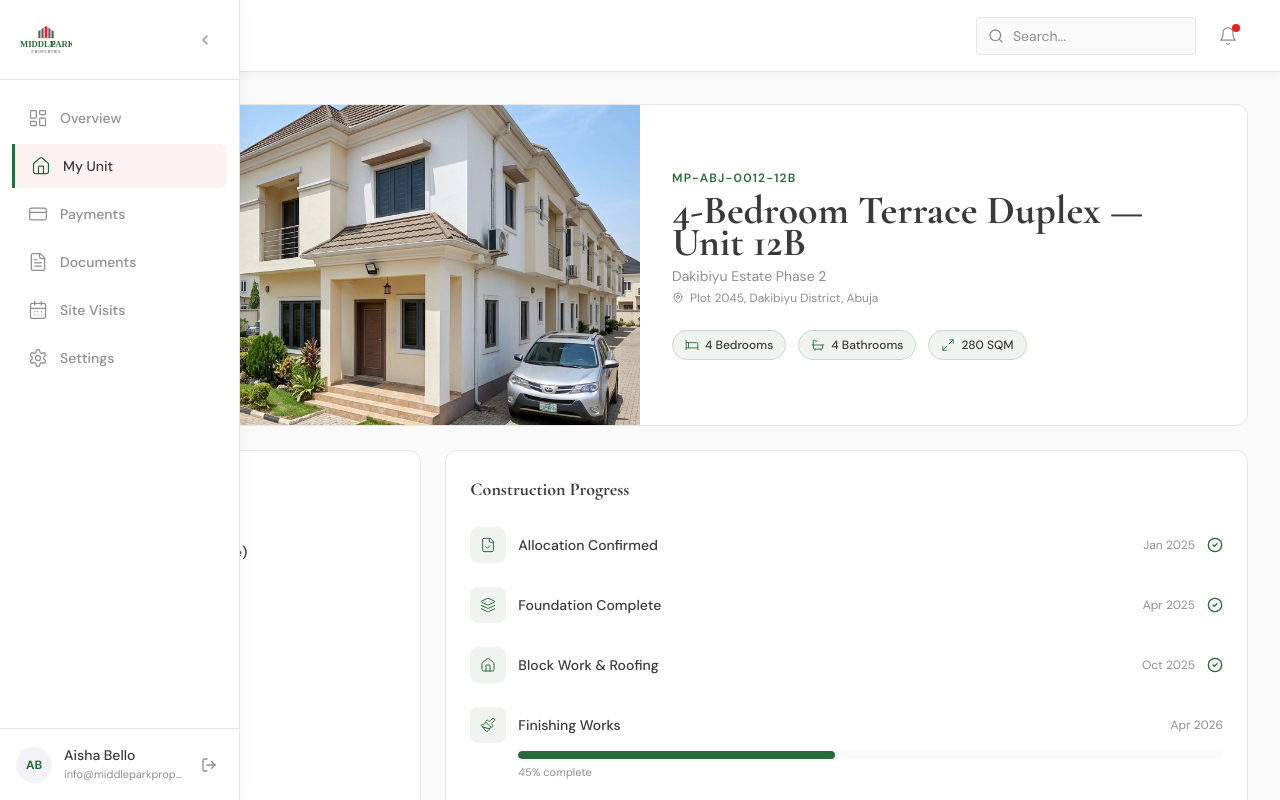
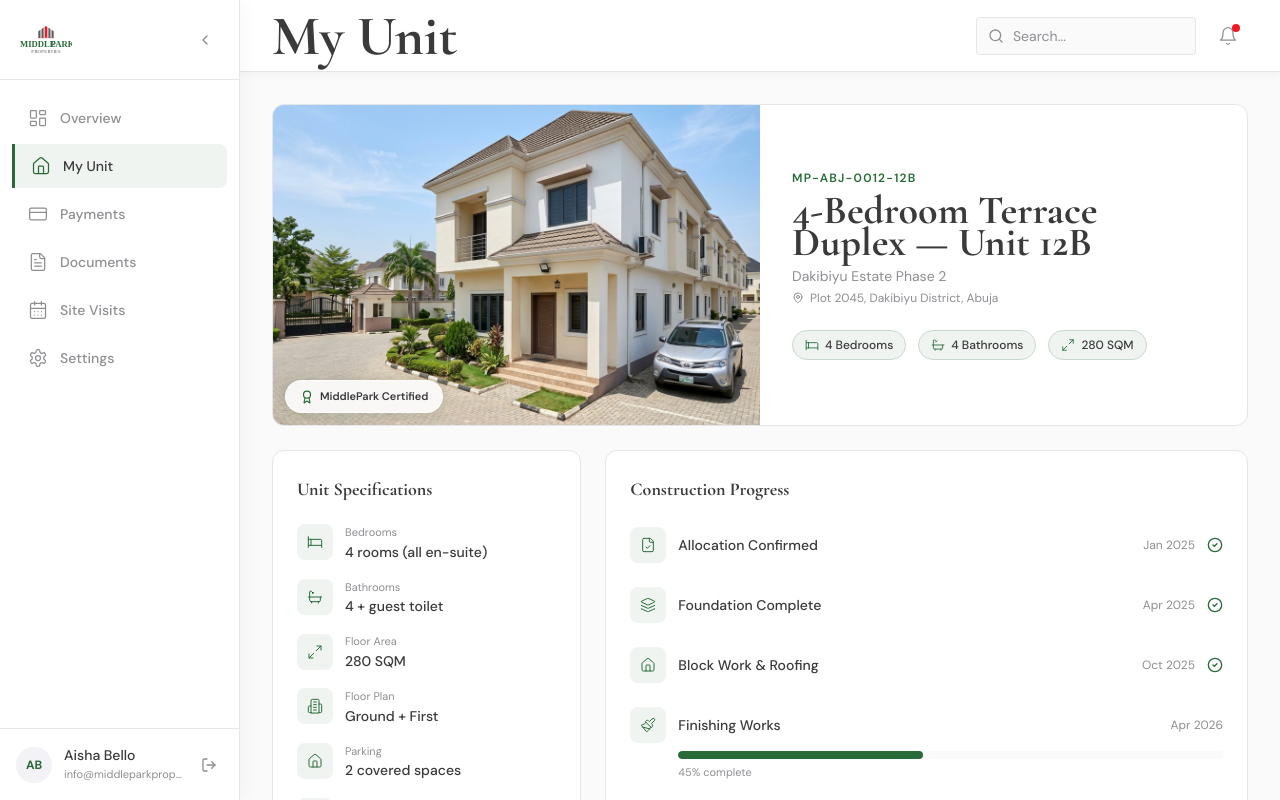
Before and after one commit to Zippatek/middlepark-website, a Next.js app: page /portal/my-unit in a window 1280 px wide. Shown: the top 800 px of the page. Built offline with nearby package versions, Linux system fonts and the light colour scheme.

Commit message:
feat: update hero branding, implement global portal sidebar state management, and add background imagery

```diff
--- a/src/app/(public)/page.tsx
+++ b/src/app/(public)/page.tsx
@@ -480,8 +480,21 @@ export default function HomePage() {
       {/* 1. HERO — IMMERSIVE 3D PERSPECTIVE EXPERIENCE */}
       {/* ═══════════════════════════════════════════════════════════════════ */}
       <section ref={heroRef} className="relative min-h-[100vh] flex flex-col justify-center overflow-hidden bg-[#0A0A0C] pt-[140px] pb-24 lg:pb-32" id="hero">
+
+        {/* Background Image Layer */}
+        <div className="absolute inset-0 z-0">
+          <Image
+            src="/images/hero-estate-aerial.jpg"
+            alt="MiddlePark Estate"
+            fill
+            className="object-cover opacity-30 mix-blend-luminosity"
+            priority
+          />
+          <div className="absolute inset-0 bg-gradient-to-t from-[#0A0A0C] via-[#0A0A0C]/80 to-[#0A0A0C]/60" />
+        </div>
+
         {/* 3D Perspective Grid Floor — Deep space effect */}
-        <div className="absolute inset-0" style={{ perspective: '1200px' }}>
+        <div className="absolute inset-0 z-0" style={{ perspective: '1200px' }}>
           {/* Main grid */}
           <div
             className="absolute w-[250%] h-[70%] bottom-0 left-[-75%]"
@@ -566,7 +579,7 @@ export default function HomePage() {
                   transition={{ duration: 0.8, delay: 0.8 }}
                 />
                 <p className="text-white/50 text-[10px] sm:text-xs uppercase tracking-[0.25em] font-sans">
-                  Abuja&apos;s Defining Developer
+                  Building to Serve Generations
                 </p>
               </motion.div>
 
@@ -626,15 +639,19 @@ export default function HomePage() {
                 Tells a <span className="text-green">Story</span>
               </motion.h1>
 
-              <motion.p
-                className="text-white/45 text-sm sm:text-base lg:text-lg max-w-[480px] mb-8 lg:mb-10 leading-[1.7] font-sans"
+              <motion.div
+                className="max-w-[480px] mb-8 lg:mb-10"
                 initial={{ opacity: 0, y: 20 }}
                 animate={{ opacity: 1, y: 0 }}
                 transition={{ duration: 0.6, delay: 1.5 }}
               >
-                MiddlePark Properties builds carefully crafted estates across Abuja&apos;s most
-                sought-after neighbourhoods. Every unit is designed to last. Every title is clean.
-              </motion.p>
+                <p className="text-white/60 text-sm sm:text-base lg:text-lg mb-4 leading-[1.7] font-sans">
+                  We build thoughtfully crafted homes and commercial spaces across Nigeria, where quality meets purpose and every detail is delivered with care.
+                </p>
+                <p className="text-white/60 text-sm sm:text-base lg:text-lg leading-[1.7] font-sans">
+                  From timeless residences to thriving real estate developments, we create properties designed for comfort, value, growth, and lasting impact, spaces built to serve generations.
+                </p>
+              </motion.div>
 
               <motion.div
                 className="flex flex-col sm:flex-row gap-3 sm:gap-4"
--- a/src/app/layout.tsx
+++ b/src/app/layout.tsx
@@ -18,7 +18,7 @@ const dmSans = DM_Sans({
 
 export const metadata: Metadata = {
   title: {
-    default: 'MiddlePark Properties Limited — Abuja\'s Defining Developer',
+    default: 'MiddlePark Properties Limited — Building to Serve Generations',
     template: '%s | MiddlePark Properties',
   },
   description:
@@ -37,7 +37,7 @@ export const metadata: Metadata = {
   openGraph: {
     title: 'MiddlePark Properties Limited',
     description:
-      'Built with intention. Priced with purpose. Abuja\'s defining property developer.',
+      'Built with intention. Priced with purpose. Building to Serve Generations.',
     siteName: 'MiddlePark Properties',
     locale: 'en_NG',
     type: 'website',
--- a/src/app/portal/layout.tsx
+++ b/src/app/portal/layout.tsx
@@ -1,19 +1,30 @@
+'use client'
+
 import React from 'react'
 import { PortalSidebar } from '@/components/layout/PortalSidebar'
 import { PortalTopbar } from '@/components/layout/PortalTopbar'
+import { usePortalStore } from '@/lib/store'
+import { cn } from '@/lib/utils'
 
 export default function PortalLayout({
   children,
 }: {
   children: React.ReactNode
 }) {
+  const sidebarCollapsed = usePortalStore((state) => state.sidebarCollapsed)
+
   return (
     <div className="min-h-screen bg-cream">
       {/* Sidebar */}
       <PortalSidebar />
 
       {/* Main Content Area */}
-      <div className="lg:ml-sidebar transition-all duration-300">
+      <div
+        className={cn(
+          "transition-all duration-300",
+          sidebarCollapsed ? "lg:ml-[72px]" : "lg:ml-[240px]"
+        )}
+      >
         {/* Topbar */}
         <PortalTopbar />
 
--- a/src/components/layout/PortalSidebar.tsx
+++ b/src/components/layout/PortalSidebar.tsx
@@ -1,6 +1,6 @@
 'use client'
 
-import React, { useState } from 'react'
+import React from 'react'
 import Link from 'next/link'
 import { usePathname } from 'next/navigation'
 import {
@@ -15,6 +15,7 @@ import {
   ChevronRight,
 } from 'lucide-react'
 import { cn } from '@/lib/utils'
+import { usePortalStore } from '@/lib/store'
 
 const navItems = [
   { label: 'Overview', href: '/portal', icon: LayoutDashboard },
@@ -27,7 +28,9 @@ const navItems = [
 
 export function PortalSidebar() {
   const pathname = usePathname()
-  const [collapsed, setCollapsed] = useState(false)
+  const collapsed = usePortalStore((state) => state.sidebarCollapsed)
+  const toggleSidebar = usePortalStore((state) => state.toggleSidebar)
+  const setSidebarCollapsed = usePortalStore((state) => state.setSidebarCollapsed)
 
   return (
     <>
@@ -47,15 +50,15 @@ export function PortalSidebar() {
         )}>
           <Link href="/" className="flex items-center shrink-0">
             {collapsed ? (
-              <img src="/logos/Icon.svg" alt="MP" className="h-7 w-auto" />
+              <img src="/logos/Icon Green.svg" alt="MP" className="h-7 w-auto" />
             ) : (
               <img src="/logos/Full Color.svg" alt="MiddlePark Properties" className="h-7 w-auto" />
             )}
           </Link>
           <button
-            onClick={() => setCollapsed(!collapsed)}
+            onClick={toggleSidebar}
             className={cn(
-              'p-1.5 rounded-sm text-charcoal-light hover:text-charcoal hover:bg-cream-dark transition-all duration-200',
+              'p-1.5 rounded-sm text-charcoal-light hover:text-charcoal hover:bg-green-tint transition-all duration-200',
               collapsed && 'hidden'
             )}
             aria-label={collapsed ? 'Expand sidebar' : 'Collapse sidebar'}
@@ -79,8 +82,8 @@ export function PortalSidebar() {
                   'flex items-center gap-3 py-3 transition-all duration-150',
                   collapsed ? 'justify-center px-2 rounded-lg' : 'px-4 rounded-r-lg',
                   isActive
-                    ? 'bg-[#FDF2F2] border-l-[3px] border-green text-charcoal'
-                    : 'text-charcoal-light hover:bg-cream-dark hover:text-charcoal'
+                    ? 'bg-green-tint border-l-[3px] border-green text-charcoal'
+                    : 'text-charcoal-light hover:bg-green-tint hover:text-charcoal'
                 )}
               >
                 <item.icon
@@ -103,8 +106,8 @@ export function PortalSidebar() {
         {collapsed && (
           <div className="px-3 py-2">
             <button
-              onClick={() => setCollapsed(false)}
-              className="w-full flex items-center justify-center p-2 rounded-lg text-charcoal-light hover:text-charcoal hover:bg-cream-dark transition-all duration-200"
+              onClick={() => setSidebarCollapsed(false)}
+              className="w-full flex items-center justify-center p-2 rounded-lg text-charcoal-light hover:text-charcoal hover:bg-green-tint transition-all duration-200"
               aria-label="Expand sidebar"
             >
               <ChevronRight size={16} />
--- /dev/null
+++ b/src/lib/store.ts
@@ -0,0 +1,13 @@
+import { create } from 'zustand'
+
+interface PortalState {
+  sidebarCollapsed: boolean
+  toggleSidebar: () => void
+  setSidebarCollapsed: (collapsed: boolean) => void
+}
+
+export const usePortalStore = create<PortalState>((set) => ({
+  sidebarCollapsed: false,
+  toggleSidebar: () => set((state) => ({ sidebarCollapsed: !state.sidebarCollapsed })),
+  setSidebarCollapsed: (collapsed) => set({ sidebarCollapsed: collapsed }),
+}))
--- a/tailwind.config.ts
+++ b/tailwind.config.ts
@@ -75,6 +75,8 @@ const config: Config = {
         '40': '160px',
         'navbar': '80px',
         'navbar-offset': '120px',
+        'sidebar': '240px',
+        'sidebar-collapsed': '72px',
       },
 
       // ─── BORDER RADIUS ────────────────────────────────────────────
```
